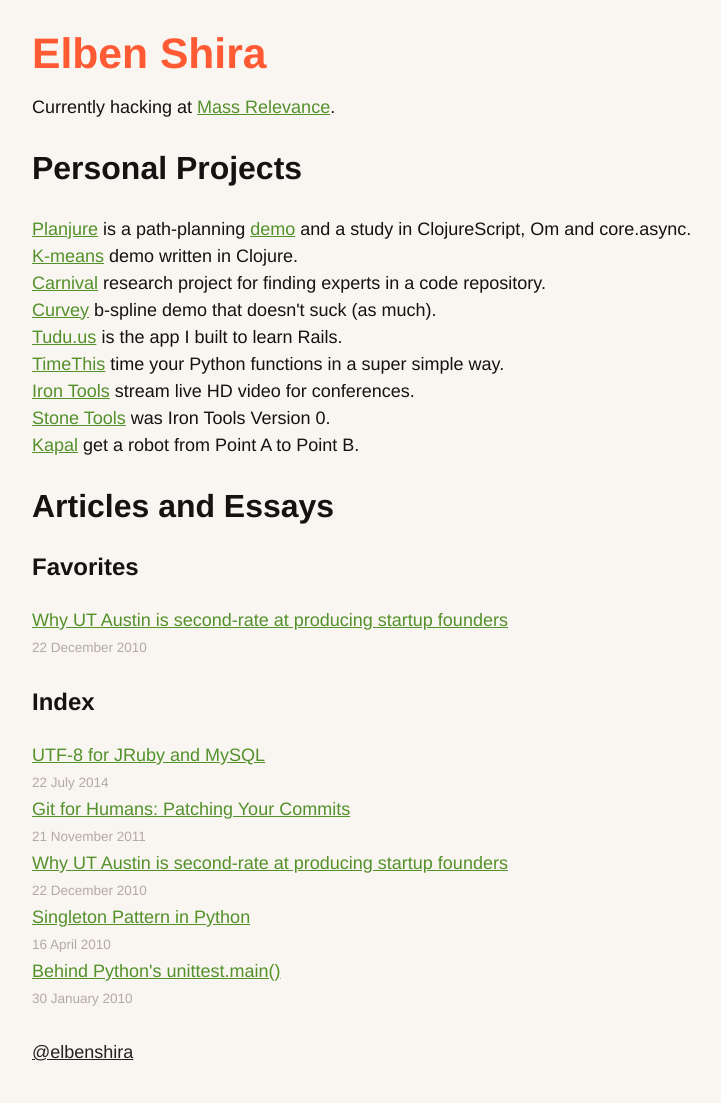
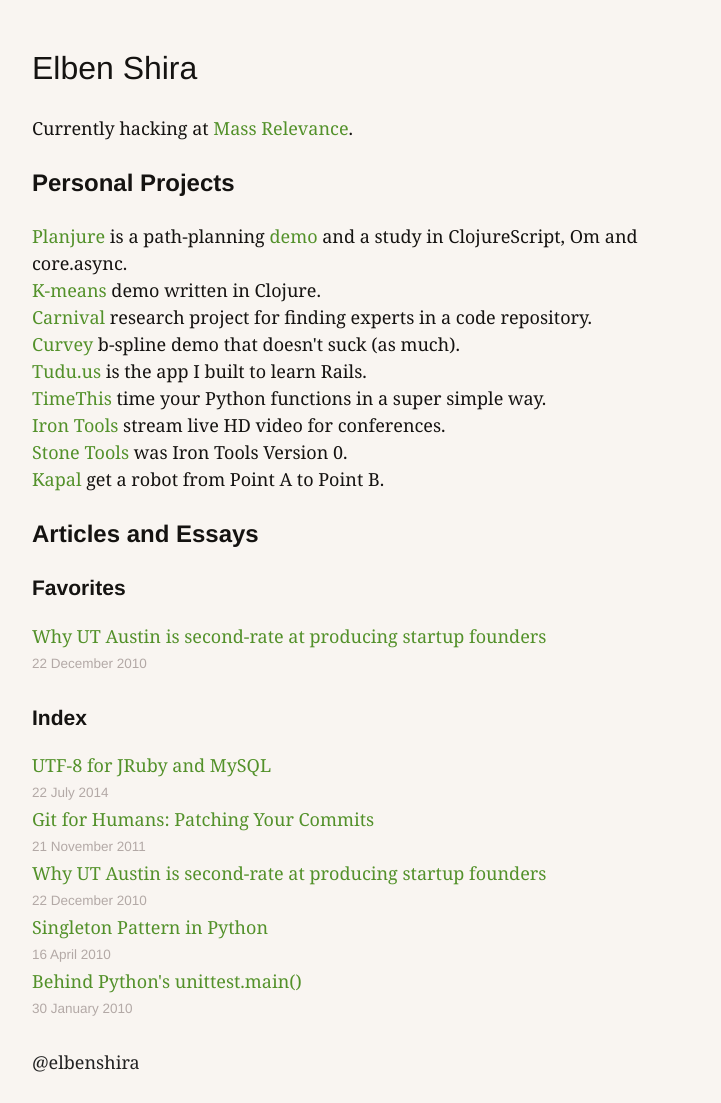
Before and after one commit to elben/elben.github.io-jekyll, a Jekyll site: the page built from index.html, in a window 1280 px wide. Shown: the whole page, without its empty margins (258-979 px from the left). Built offline with Jekyll 4.4.1, drawn with Linux system fonts in a browser that asks for light colours; Markdown is read by kramdown in place of the engine named in the settings.

Commit message:
Update CSS to simplify aesthetics.

```diff
--- a/css/default.css
+++ b/css/default.css
@@ -1,7 +1,7 @@
 body {
   color: #151311; /* Dark grey with a little of red saturation */
   background: #f9f5f1;
-  font-family: "Avenir", "Helvetica Neue", helvetica, sans-serif;
+  font-family: Georgia, sans-serif;
 
   /* Our base font of 18px. Line-heights, margins, and paddings calculated to
    * produce vertical rhyhtm. */
@@ -22,7 +22,7 @@
   /* color: #ff3366; */ /* red persimmon */
   /* color: #003beb; */ /* spring blue */
   color: #53912a; /* awesome green */
-  text-decoration: underline;
+  text-decoration: none;
 }
 
 a:hover {
@@ -98,13 +98,7 @@
  */
 
 h1 {
-  font-size: 2.369em;
-  line-height: 0.63317856em;
-  margin-bottom: 0.63317856em;
-  font-weight: bold;
-}
-
-h2 {
+  font-family: "Avenir", "Helvetica Neue", helvetica, sans-serif;
   font-size: 1.777em;
 
   /* This line-height calculated by pretending our base rhyhtm is at 13.5px
@@ -116,13 +110,19 @@
   line-height: 1.266178953em;
 
   margin: 0 0 0.8441193em 0;
+  font-weight: normal;
+}
+
+h2 {
+  font-family: "Avenir", "Helvetica Neue", helvetica, sans-serif;
+  font-size: 1.333em;
+  line-height: 1.12528132em;
+  margin: 0 0 1.12528132em 0;
   font-weight: bold;
 }
 
 h3 {
-  font-size: 1.333em;
-  line-height: 1.12528132em;
-  margin: 0 0 1.12528132em 0;
+  font-family: "Avenir", "Helvetica Neue", helvetica, sans-serif;
   font-weight: bold;
 }
 
@@ -144,20 +144,20 @@
 }
 
 #header h1 {
-  color: #FF5A33;
   margin-top: 0;
-  padding-top: 40px;
+  padding-top: 1.5em;
 }
 
 #header h1.small {
   font-size: 1em;
   line-height: 1.5em;
   margin-bottom: 1.5em;
+  font-weight: bold;
 }
 
 #header a {
   text-decoration: none;
-  color: #FF5A33;
+  color: #151311; /* Dark grey with a little of red saturation */
 }
 
 #footer {
@@ -236,11 +236,13 @@
 }
 
 .meta {
+  font-family: "Avenir", "Helvetica Neue", helvetica, sans-serif;
   /* Grey with reddish saturation */
   color: #b3a9a6;
 }
 
 .article-metadata {
+  font-family: "Avenir", "Helvetica Neue", helvetica, sans-serif;
   /* Grey with reddish saturation */
   color: #b3a9a6;
   font-size: 0.75em;
@@ -265,6 +267,14 @@
 }
 
 @media (max-width: 640px) {
+  body {
+    font-size: 16px;
+  }
+
+  #header h1 {
+    padding-top: 0.5em;
+  }
+
   pre {
     border-left: none;
     padding: 0;
```
